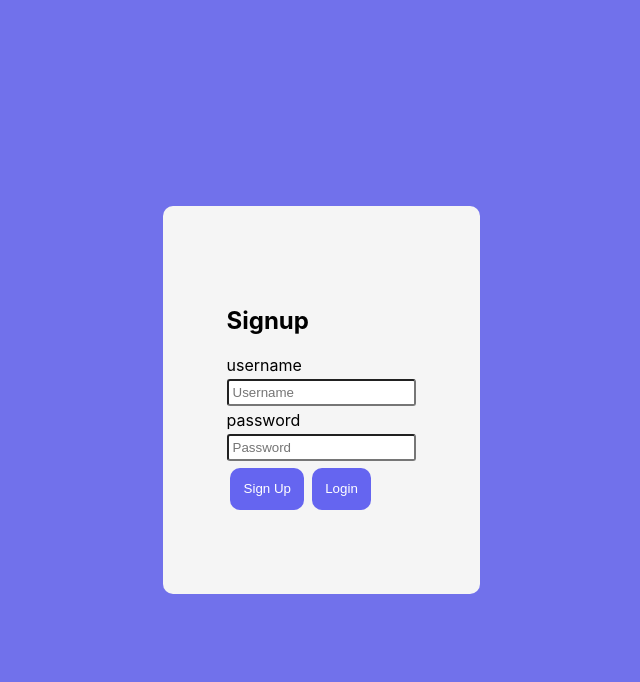
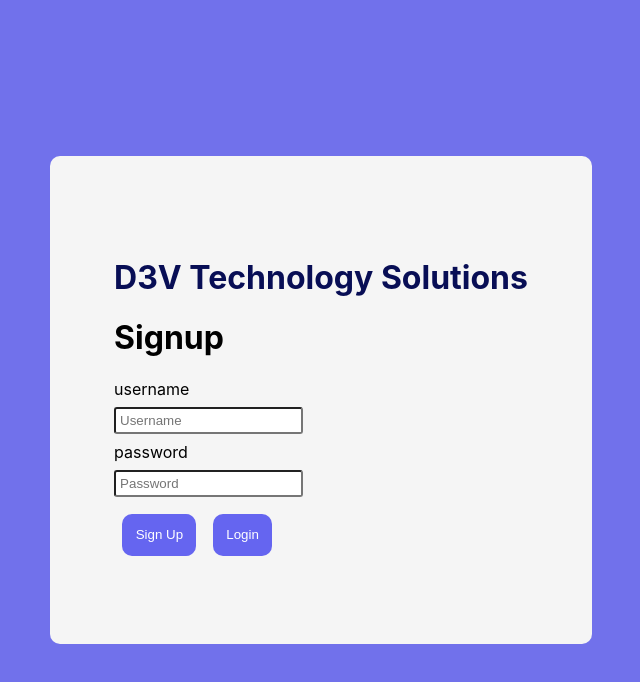
Before and after one commit to sk9347/d3v-app, a React (Create React App) app: page /signup in a window 1280 px wide. Shown: the top 682 px of the page, without its empty margins (319-959 px from the left). Built offline with nearby package versions, Linux system fonts and the light colour scheme.

Commit message:
change signup page adding title

```diff
--- a/src/components/registatration.js
+++ b/src/components/registatration.js
@@ -25,7 +25,8 @@ const Signup = () => {
   return (
     <div className='sign-main'>
       <div className='sign-form'>
-      <h2>Signup</h2>
+      <h1 style={{color:'rgb(8, 14, 85)'}}>D3V Technology Solutions</h1>
+      <h1>Signup</h1>
       {error && <p style={{color:'red'}}>{error}</p>}
       <label>username</label><br/>
       <input type="text" placeholder="Username" value={username} onChange={e => setUsername(e.target.value)} /><br/>
```
